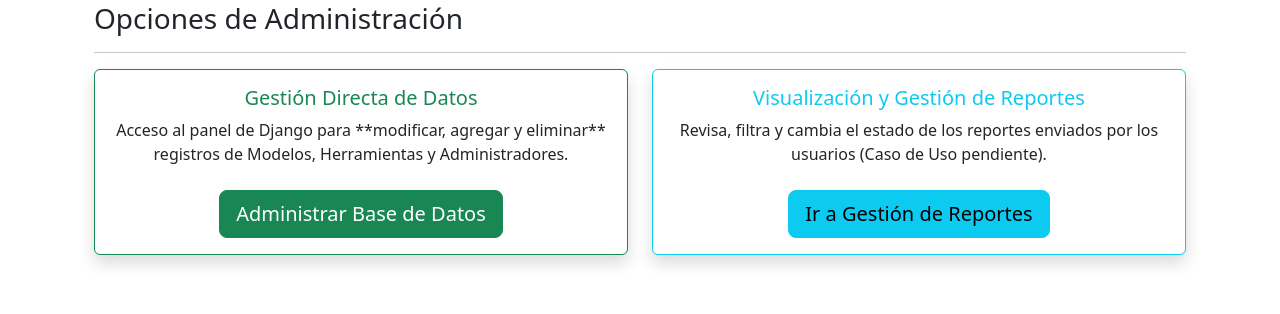
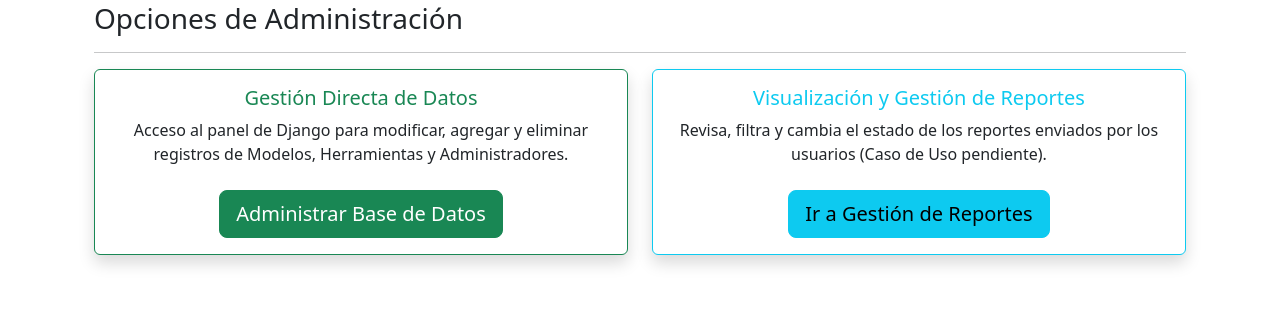
Before and after one commit to walterziro/AplicaionWebDjangoEscaneoHerramientas, a Django app: page /dashboard/ in a window 1280 px wide. Shown: the part 306-620 px from the top of the page. Run offline with Django 5.2, Linux system fonts and the light colour scheme; the visitor is signed in with stand-in values (Sample User, id 1); data comes from the database, SQL or seed files in the repository; data that the repository does not hold is empty; some libraries are stand-ins or nearby versions.

Commit message:
AppWebv2

```diff
--- a/web_admin/templates/web_admin/dashboard.html
+++ b/web_admin/templates/web_admin/dashboard.html
@@ -18,7 +18,7 @@
             <div class="card h-100 border-success shadow">
                 <div class="card-body text-center">
                     <h5 class="card-title text-success">Gestión Directa de Datos</h5>
-                    <p class="card-text">Acceso al panel de Django para **modificar, agregar y eliminar** registros de Modelos, Herramientas y Administradores.</p>
+                    <p class="card-text">Acceso al panel de Django para modificar, agregar y eliminar registros de Modelos, Herramientas y Administradores.</p>
                     <a href="/admin/" class="btn btn-success btn-lg mt-2">
                          Administrar Base de Datos
                     </a>
```
